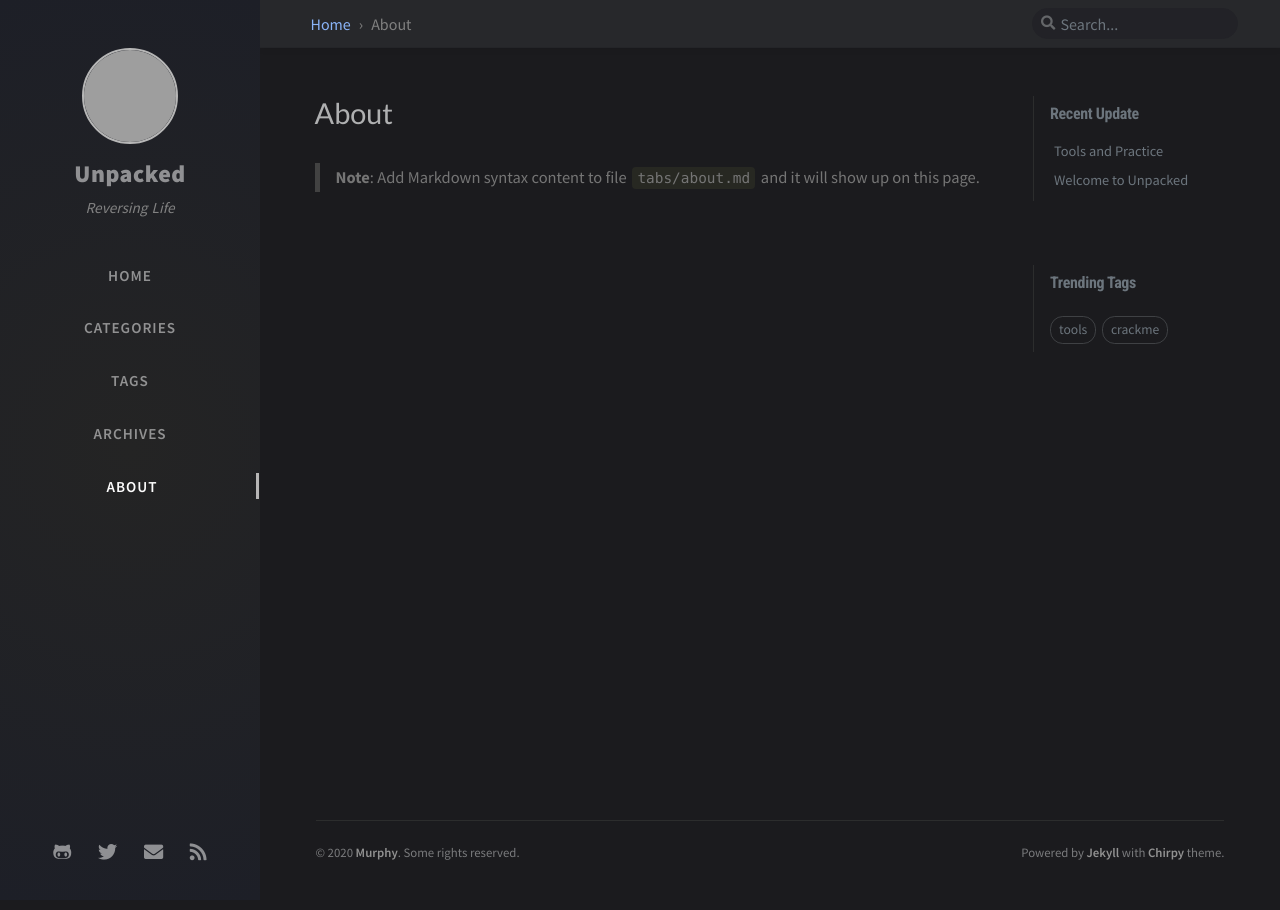
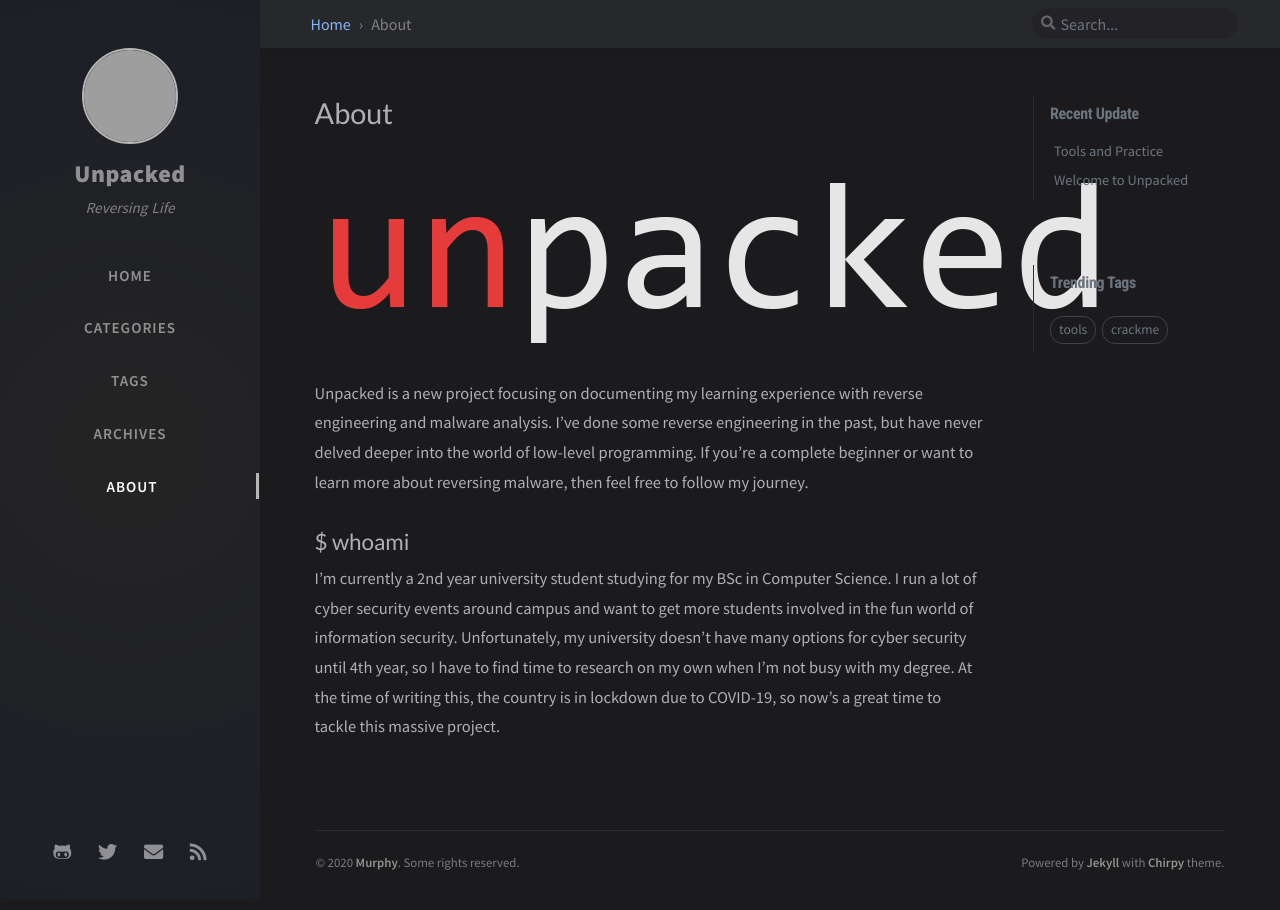
Before and after one commit to fork-bombed/fork-bombed.github.io, a Jekyll site: the page built from tabs/about.md, in a window 1280 px wide. Built offline with Jekyll 4.4.1, drawn with Linux system fonts in a browser that asks for light colours; nearby versions of some CDN libraries; comment, search, counter and statistics services are not loaded; grey boxes are pictures that could not be loaded.

Commit message:
Added about page

```diff
--- a/tabs/about.md
+++ b/tabs/about.md
@@ -8,4 +8,9 @@ title: About
 # MIT License
 ---
 
-> **Note**: Add Markdown syntax content to file `tabs/about.md` and it will show up on this page.
+![Unpacked Logo]({{ "/assets/img/unpacked.png" | relative_url }})
+
+Unpacked is a new project focusing on documenting my learning experience with reverse engineering and malware analysis. I've done some reverse engineering in the past, but have never delved deeper into the world of low-level programming. If you're a complete beginner or want to learn more about reversing malware, then feel free to follow my journey.
+
+## $ whoami
+I'm currently a 2nd year university student studying for my BSc in Computer Science. I run a lot of cyber security events around campus and want to get more students involved in the fun world of information security. Unfortunately, my university doesn't have many options for cyber security until 4th year, so I have to find time to research on my own when I'm not busy with my degree. At the time of writing this, the country is in lockdown due to COVID-19, so now's a great time to tackle this massive project.
```
